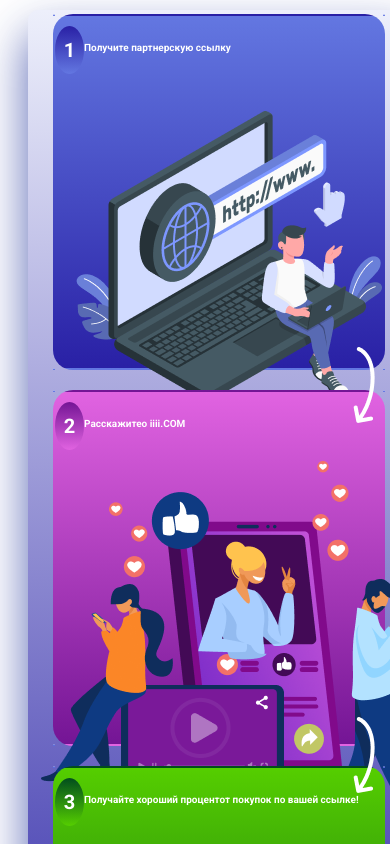
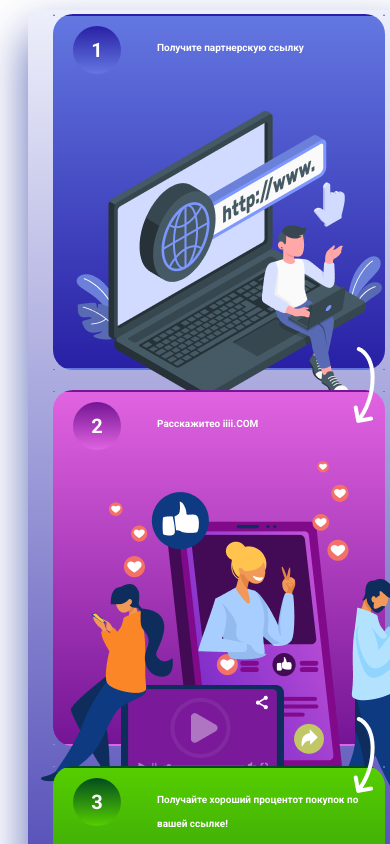
Before and after one commit to EpicZuko/compnents, a React (Create React App) app: page / in a window 390 px wide. Shown: the top 844 px of the page. Built offline with nearby package versions, Linux system fonts and the light colour scheme.

Commit message:
created text

```diff
--- a/src/index.scss
+++ b/src/index.scss
@@ -110,7 +110,7 @@
 }
 
 .circle-content-container {
-  @include flexContainer(space-around);
+  @include flexContainer($justify: space-around);
   @media (max-width: 777px) {
     margin-top: 10px;
   }
@@ -148,6 +148,10 @@
   overflow: hidden;
   @media (max-width: 777px) {
     font-size: 10px;
+    width: 208px;
+    height: 48px;
+    gap: 0px;
+    opacity: 0px;
   }
 }
 
```
